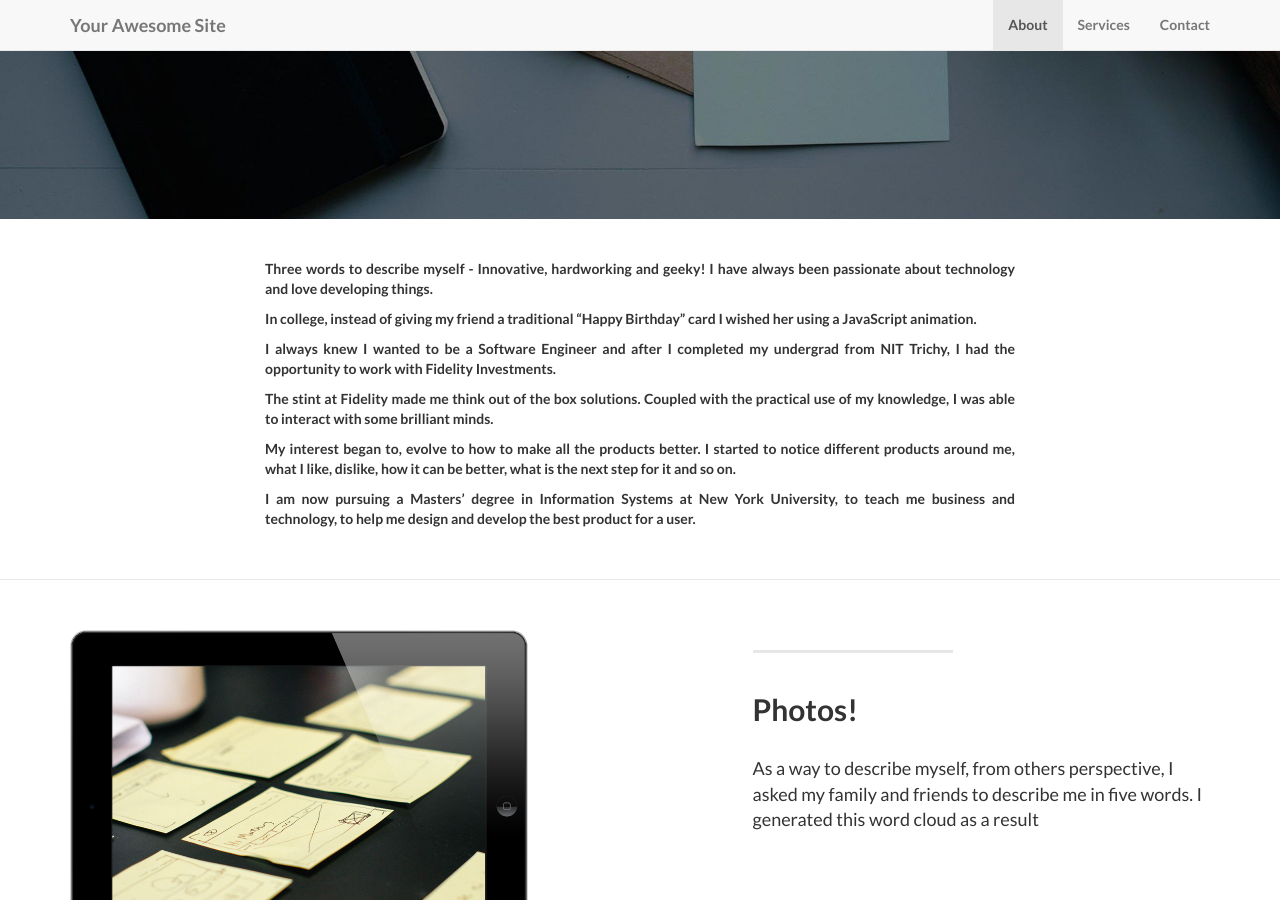
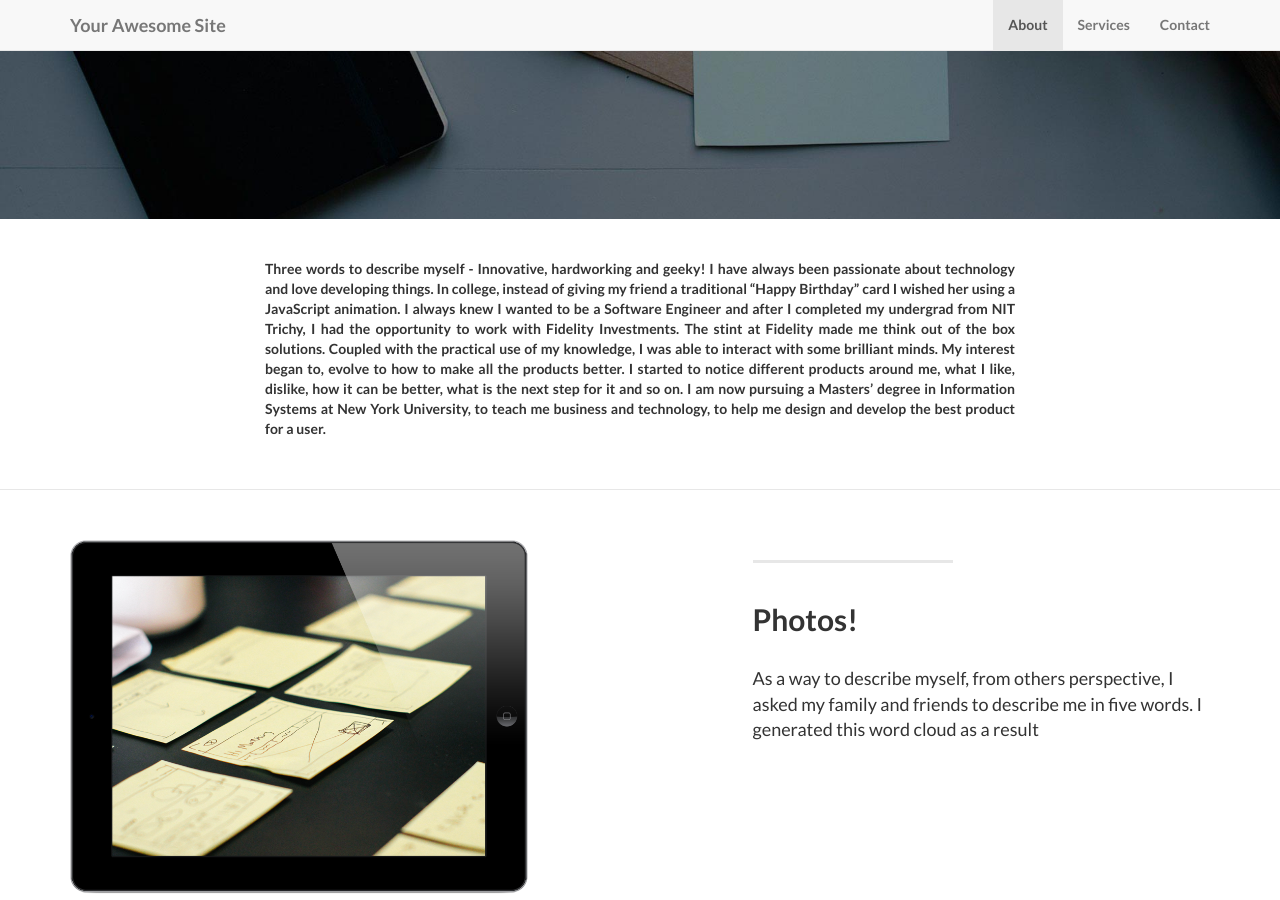
Before and after one commit to NandhithaR/Portfolio, a Jekyll site: the page built from index.html, in a window 1280 px wide and 900 px high, scrolled down 558 px. Built offline with Jekyll 4.4.1, drawn with Linux system fonts in a browser that asks for light colours; nearby versions of some CDN libraries; library files that are not in the unit come from our copies.

Commit message:
text alignment

```diff
--- a/_includes/about.html
+++ b/_includes/about.html
@@ -5,12 +5,12 @@
               <br/><br/>
               <!-- <h2>About Nandhitha</h2> -->
               <!-- <br/> -->
-                <p> Three words to describe myself - Innovative, hardworking and geeky! I have always been passionate about technology and love developing things.</p>
-                <p> In college, instead of giving my friend a traditional “Happy Birthday” card I wished her using a JavaScript animation. </p>
-                <p>I always knew I wanted to be a Software Engineer and after I completed my undergrad from NIT Trichy, I had the opportunity to work with Fidelity Investments.</p>
-                <p> The stint at Fidelity made me think out of the box solutions. Coupled with the practical use of my knowledge, I was able to interact with some brilliant minds. </p>
-                <p>My interest began to, evolve to how to make all the products better. I started to notice different products around me, what I like, dislike, how it can be better, what is the next step for it and so on.</p>
-                <p>I am now pursuing a Masters’ degree in Information Systems at New York University, to teach me business and technology, to help me design and develop the best product for a user.</p>
+                <p> Three words to describe myself - Innovative, hardworking and geeky! I have always been passionate about technology and love developing things.
+                In college, instead of giving my friend a traditional “Happy Birthday” card I wished her using a JavaScript animation.
+                I always knew I wanted to be a Software Engineer and after I completed my undergrad from NIT Trichy, I had the opportunity to work with Fidelity Investments.
+                The stint at Fidelity made me think out of the box solutions. Coupled with the practical use of my knowledge, I was able to interact with some brilliant minds.
+                My interest began to, evolve to how to make all the products better. I started to notice different products around me, what I like, dislike, how it can be better, what is the next step for it and so on.
+                I am now pursuing a Masters’ degree in Information Systems at New York University, to teach me business and technology, to help me design and develop the best product for a user.</p>
                 <br/>
               </div>
         </div>
```
